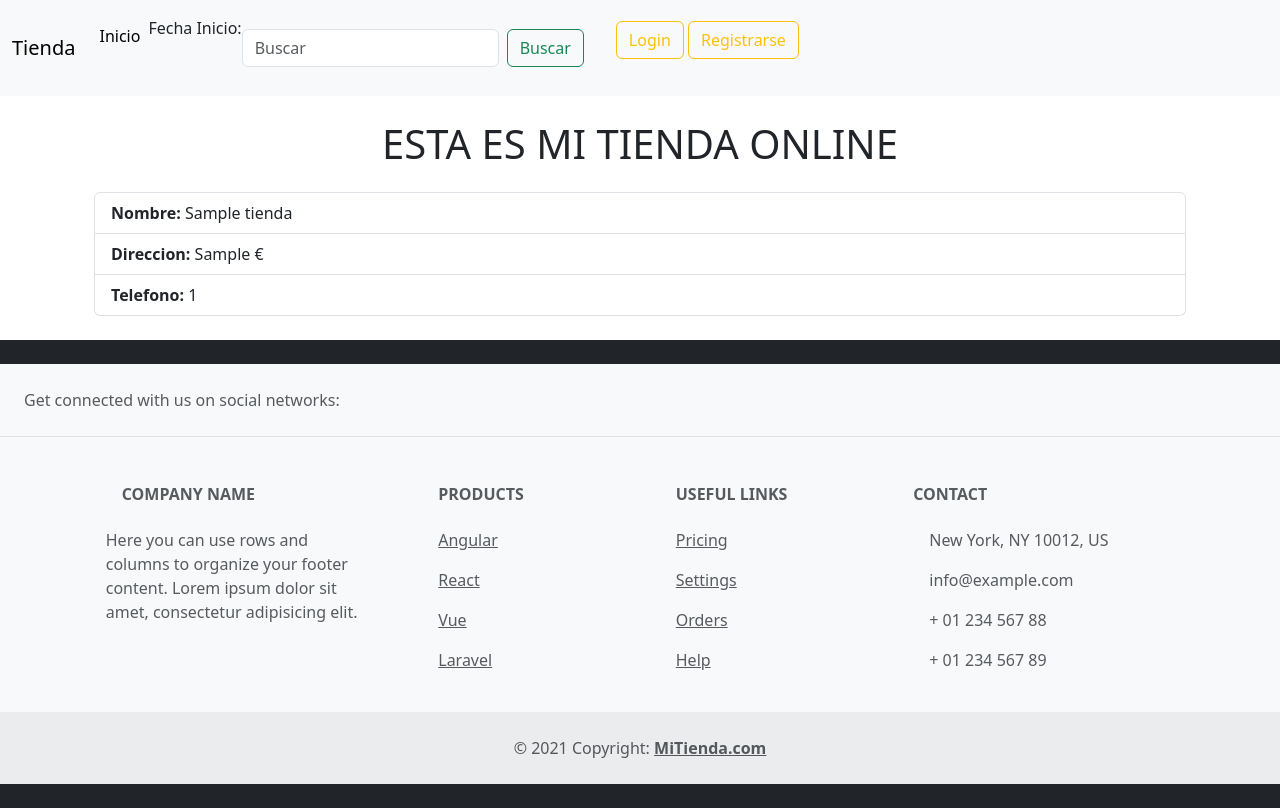
After one commit to OscarDiazRomero31/ProyectoDjango, a Django app: template tienda/tienda/templates/tienda/lista_tiendas.html in a window 1280 px wide. The commit adds this page. Run offline with Django 5.2, Linux system fonts and the light colour scheme; the template is opened without the code that fills it: values that come from a table or form of the project are taken from there, others are empty; tables that the repository leaves empty hold one stand-in row (values such as "Sample post"); parts of the project's set-up code (start-up, migrations or seed data) failed here and were passed over; some libraries are stand-ins or nearby versions.

Commit message:
Hecho el listar tiendas, falta el formulario para crearlas.

```diff
--- a/tienda/tienda/admin.py
+++ b/tienda/tienda/admin.py
@@ -6,3 +6,4 @@ admin.site.register(Cliente)
 admin.site.register(Vendedor)
 admin.site.register(Usuario)
 admin.site.register(Producto)
+admin.site.register(Tienda)
--- a/tienda/tienda/models.py
+++ b/tienda/tienda/models.py
@@ -34,3 +34,8 @@ class Producto (models.Model):
     nombre = models.CharField(max_length=100)
     precio = models.FloatField()
     tipoFruta = models.CharField(max_length=100)
+
+class Tienda (models.Model):
+    nombre = models.CharField(max_length=100)
+    direccion = models.CharField(max_length=100)
+    telefono = models.IntegerField(max_length=100)
--- a/tienda/tienda/templates/estructura/menu.html
+++ b/tienda/tienda/templates/estructura/menu.html
@@ -22,6 +22,11 @@
         <li class="nav-item">
           {% if perms.tienda.view_producto%}
           <a class="nav-link" href="{% url 'lista_productos' %}">Ver Productos</a>
+          {% endif %}
+        </li>
+        <li class="nav-item">
+          {% if perms.tienda.view_tienda%}
+          <a class="nav-link" href="{% url 'lista_tiendas' %}">Ver Tiendas</a>
           {% endif %}
         </li>
         <li>
--- /dev/null
+++ b/tienda/tienda/templates/tienda/lista_tiendas.html
@@ -0,0 +1,11 @@
+{% extends 'estructura/principal.html' %}
+
+{% block contenido %}
+
+        {% for tienda in tiendas_mostrar %}
+        {% include 'tienda/tienda.html' %}
+        {% empty %}
+            <h1>No hay tiendas para mostrar</h1>
+        {% endfor %}
+
+    {% endblock %}
--- /dev/null
+++ b/tienda/tienda/templates/tienda/tienda.html
@@ -0,0 +1,13 @@
+<div class="container mt-4">
+    <ul class="list-group">
+        <li class="list-group-item">
+            <strong>Nombre:</strong> {{ tienda.nombre }}
+        </li>
+        <li class="list-group-item">
+            <strong>Direccion:</strong> {{ tienda.direccion }} €
+        </li>
+        <li class="list-group-item">
+            <strong>Telefono:</strong> {{ tienda.telefono }}
+        </li>
+    </ul>
+</div>
--- a/tienda/tienda/urls.py
+++ b/tienda/tienda/urls.py
@@ -8,5 +8,7 @@ urlpatterns = [
     path ('accounts/', include('django.contrib.auth.urls')),
     path ('vendedores/', views.lista_vendedores, name= 'lista_vendedores'),
     path ('productos/', views.lista_productos, name= 'lista_productos'),
-    path ('formulario/', views.crear_productos, name= 'crear_productos')
+    path ('formulario/', views.crear_productos, name= 'crear_productos'),
+    path ('tiendas/', views.lista_tiendas, name= 'lista_tiendas'),
+    path ('crear_tienda/', views.crear_tienda, name= 'crear_tienda'),
 ]
--- a/tienda/tienda/views.py
+++ b/tienda/tienda/views.py
@@ -42,6 +42,10 @@ def crear_productos(request):
         formulario = ProductoModelForm()
     return render(request,'formularioProducto/crear_productos.html',{'crear_productos': formulario})
 
+def lista_tiendas(request):
+    tiendas = Tienda.objects.all()
+    return render(request,'tienda/lista_tiendas.html',{'tiendas_mostrar': tiendas})
+
 def registrar_usuario(request):
     if request.method == 'POST':
         formulario = RegistroForm(request.POST)
```
